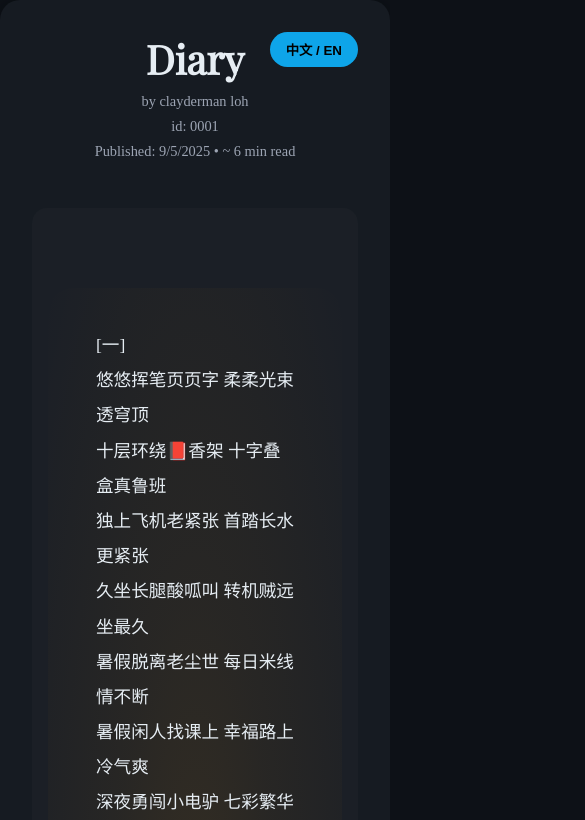
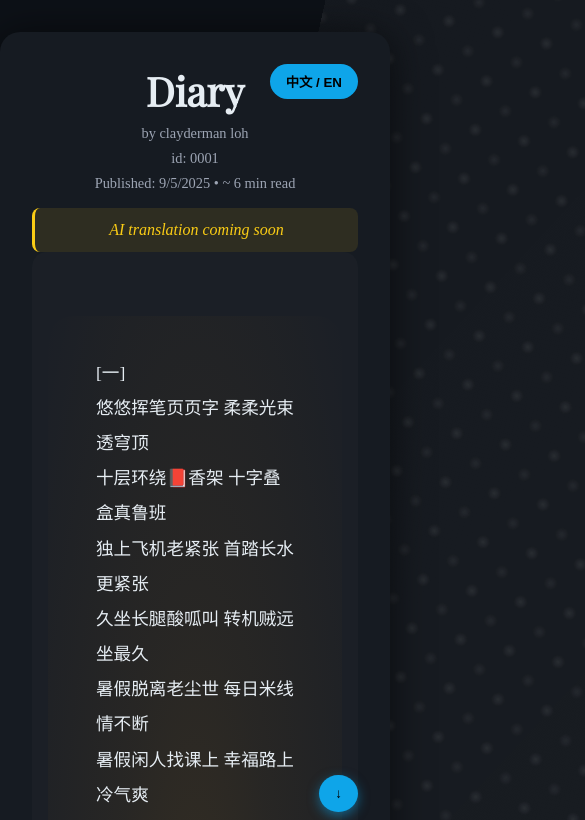
Before and after one commit to claygiraf/diary_poem, a plain HTML site: page index.html in a window 390 px wide. Both pictures are taken after a click on the button "中文 / EN". Shown: the top 820 px of the page, 585 px wide, since content can reach past the window. Drawn offline with nearby package versions, Linux system fonts and the light colour scheme.

Commit message:
Update index.html

```diff
--- a/index.html
+++ b/index.html
@@ -11,103 +11,217 @@
       color: #e6edf3;
       display: flex;
       justify-content: center;
-      align-items: center;
+      align-items: flex-start;
       min-height: 100vh;
       margin: 0;
+      overflow-x: hidden;
+      padding: 2rem 0;
+      position: relative;
+    }
+
+    /* Reflective subtle lighting effect */
+   body::before {
+  content: '';
+  position: absolute;
+  top: -50%;
+  left: -50%;
+  width: 200%;
+  height: 200%;
+  background:
+    radial-gradient(circle, rgba(255,255,255,0.08) 0%, transparent 20%) 0 0/50px 50px,
+    radial-gradient(circle, rgba(255,255,255,0.06) 0%, transparent 20%) 25px 25px/50px 50px,
+    linear-gradient(120deg, rgba(255,255,255,0.02), rgba(255,255,255,0.05) 50%, rgba(255,255,255,0.02));
+  animation: moveLights 220s linear infinite;
+  pointer-events: none;
+  z-index: 0;
+}
+
+@keyframes moveLights {
+  0% { transform: translate(0,0) rotate(0deg); }
+  50% { transform: translate(20px, -20px) rotate(180deg); }
+  100% { transform: translate(0,0) rotate(360deg); }
 }
     .card {
      background: #161b22;
-      padding: 2rem;
+  padding: 2rem 2rem 1rem 2rem; /* top & sides padding, bottom just enough for spacing */
   border-radius: 20px;
   max-width: 800px;
-      box-shadow: 0 4px 20px rgba(0,0,0,0.4);
+  box-shadow: 0 4px 40px rgba(0,0,0,0.6);
   position: relative;
+  z-index: 1;
+  display: flex;
+  flex-direction: column;
+  align-items: stretch;
 }
+
     h1 {
       font-family: 'Playfair Display', serif;
       text-align: center;
       font-size: 2.5rem;
       margin: 0;
     }
+
     .byline, .meta {
       text-align: center;
       font-size: 0.9rem;
       margin-top: 0.5rem;
       color: #9da5b4;
     }
+
     .footer {
       text-align: center;
       font-size: 0.9rem;
       margin-top: 0.5rem;
       color: #9da5b4;
     }
+
     .extra-line {
       text-align: center;
       font-size: 0.9rem;
       margin-top: 0.5rem;
-      color: #9da5b4;
+      color: #0ea5e9;
     }
+    .extra-line a {
+      color: inherit;
+      text-decoration: none;
+    }
+    .extra-line a:hover {
+      text-decoration: underline;
+    }
+
+    .ai-box {
+      background: rgba(250, 204, 21, 0.1);
+      border-left: 3px solid #facc15;
+      color: #facc15;
+      padding: 0.8rem 1rem; /* remove bottom padding if any */
+      border-radius: 8px;
+      text-align: center;
+      font-style: italic;
+      margin: 1.5rem 0 0 0; /* top margin only */
+    }
+
+    .footer, .extra-line, #views {
+  margin: 0; /* remove all margins */
+  padding: 0; /* remove all padding */
+  text-align: center;
+}
+
     .poem {
-      margin: 3rem 0;
-      padding: 2rem;
+  margin: 0;
+  padding: 2rem 2rem 0 2rem; /* bottom = 0 */
   line-height: 2;
   white-space: pre-wrap;
   font-size: 1.1rem;
   background: rgba(255,255,255,0.02);
   border-radius: 15px;
 }
+
+#views, .footer, .extra-line {
+  margin: 0.5rem 0; /* uniform vertical spacing */
+  padding: 0;
+  text-align: center;
+}
+
+.ai-box {
+  margin: 1rem 0 0 0; /* top margin only */
+  padding: 0.8rem 1rem; /* bottom padding = 0 */
+}
+
 .chapter-1 {
   background: radial-gradient(ellipse at center, rgba(245, 158, 11, 0.12) 0%, rgba(245, 158, 11, 0.06) 40%, rgba(245, 158, 11, 0.02) 80%, transparent 100%);
   padding: 2.5rem 3rem;
   border-radius: 25px;
-      margin: 3rem -1rem;
+  margin: 2rem -1rem 0 -1rem;
       display: block;
     }
     .chapter-2 {
       background: radial-gradient(ellipse at center, rgba(16, 185, 129, 0.12) 0%, rgba(16, 185, 129, 0.06) 40%, rgba(16, 185, 129, 0.02) 80%, transparent 100%);
       padding: 2.5rem 3rem;
       border-radius: 25px;
-      margin: 3rem -1rem;
+      margin: 2rem -1rem 0 -1rem;
       display: block;
     }
     .chapter-3 {
       background: radial-gradient(ellipse at center, rgba(59, 130, 246, 0.12) 0%, rgba(59, 130, 246, 0.06) 40%, rgba(59, 130, 246, 0.02) 80%, transparent 100%);
       padding: 2.5rem 3rem;
       border-radius: 25px;
-      margin: 3rem -1rem;
+      margin: 2rem -1rem 0 -1rem;
       display: block;
     }
+
     .toggle-btn {
       position: absolute;
+      top: 2rem;
       right: 2rem;
-      top: 2rem;
       background: #0ea5e9;
       border: none;
       padding: 0.5rem 1rem;
       border-radius: 9999px;
       font-weight: bold;
       cursor: pointer;
+      z-index: 2;
+    }
+
+    .scroll-btn {
+      position: fixed;
+      bottom: 2rem;
+      right: 2rem;
+      background: #0ea5e9;
+      border: none;
+      padding: 0.7rem 1rem;
+      border-radius: 50%;
+      font-weight: bold;
+      cursor: pointer;
+      z-index: 2;
+      box-shadow: 0 4px 12px rgba(14,165,233,0.5);
+      transition: transform 0.2s;
+    }
+
+    .scroll-btn:hover {
+      transform: scale(1.1);
+    }
+
+    /* View icon instead of emoji */
+    .view-icon {
+      display: inline-block;
+      vertical-align: middle;
+      width: 16px;
+      height: 16px;
+      margin-right: 4px;
+
     }
   </style>
 </head>
 <body>
   <div class="card">
     <button class="toggle-btn" onclick="toggleLang()">中文 / EN</button>
+
     <h1 id="title">日记</h1>
-    <div class="byline" id="byline">作者 clayderman loh</div>
+    <div class="byline" id="byline">作者 罗德盛</div>
     <div class="byline" id="id-line">id: 0001</div>
     <div class="meta">
       <span id="date">发布于：</span> • <span id="readtime"></span>
     </div>
 
+    <!-- AI notice box -->
+    <div id="ai-notice" class="ai-box"></div>
+
     <!-- poem content -->
     <div id="poem" class="poem"></div>
 
-    <div class="meta" id="views" style="margin-bottom: 1rem;">👁️ 0 views</div>
+    <div class="meta" id="views" style="margin-bottom:0.5rem;">
+      <svg class="view-icon" viewBox="0 0 24 24" fill="currentColor">
+        <path d="M12 5c-7.633 0-12 6.999-12 7s4.367 7 12 7 12-6.999 12-7-4.367-7-12-7zm0 12c-2.757 0-5-2.243-5-5s2.243-5 5-5 5 2.243 5 5-2.243 5-5 5zm0-8c-1.657 0-3 1.343-3 3s1.343 3 3 3 3-1.343 3-3-1.343-3-3-3z"/>
+      </svg>
+      <span id="view-count">0 views</span>
+    </div>
 
     <div class="footer" id="footer">© clayderman 2025 版权所有</div>
-    <div class="extra-line" id="extra-line">@claygiraf</div>
+    <div class="extra-line" id="extra-line"><a href="https://www.instagram.com/claygiraf" target="_blank">@claygiraf</a></div>
   </div>
+
+  <!-- Scroll button bottom-right -->
+  <button class="scroll-btn" id="scroll-btn" onclick="scrollPage()">↓</button>
 
   <script>
     const POEM_TEXT = `[一]
@@ -176,22 +290,24 @@
 注释
 最大花市: 斗南花市
 六角龙: 六角恐龙鱼
-龙门窟: 龙门石窟
-`;
+龙门窟: 龙门石窟`;
+
     const LANG = {
       en: {
         title: "Diary",
         byline: "by clayderman loh",
         published: "Published:",
         readtime: "~ {min} min read",
-        footer: "© clayderman 2025 All rights reserved."
+        footer: "© clayderman 2025 All rights reserved.",
+        aiNotice: "AI translation coming soon"
       },
       zh: {
         title: "日记",
         byline: "作者 clayderman loh",
         published: "发布于：",
         readtime: "约 {min} 分钟阅读",
-        footer: "© clayderman 2025 版权所有"
+        footer: "© clayderman 2025 版权所有",
+        aiNotice: ""
       }
     };
 
@@ -199,6 +315,7 @@
     let viewCount = 0;
     const minutes = Math.ceil(POEM_TEXT.length / 150);
     const now = new Date();
+    let scrollAtBottom = true; // toggle scroll direction
 
     function $(id){ return document.querySelector(id); }
 
@@ -209,6 +326,14 @@
       $("#date").innerHTML = dict.published + " " + now.toLocaleDateString();
       $("#readtime").innerHTML = dict.readtime.replace('{min}', minutes);
       $("#footer").textContent = dict.footer;
+
+      // Show AI box only in English
+      if(currentLang === 'en'){
+        $("#ai-notice").textContent = dict.aiNotice;
+        $("#ai-notice").style.display = 'block';
+      } else {
+        $("#ai-notice").style.display = 'none';
+      }
 
       // Apply colors to each chapter
       let poemContent = POEM_TEXT;
@@ -225,23 +350,30 @@
     }
 
     function initViewCounter() {
-      $("#views").textContent = `👁️ ${viewCount} views`;
+      $("#view-count").textContent = viewCount + ' views';
     }
 
     function updateViewCount() {
       viewCount++;
-      $("#views").textContent = `👁️ ${viewCount} views`;
+      $("#view-count").textContent = viewCount + ' views';
+    }
+
+    function scrollPage() {
+      if(scrollAtBottom){
+        window.scrollTo({ top: document.body.scrollHeight, behavior: 'smooth' });
+        scrollAtBottom = false;
+        $("#scroll-btn").textContent = '↑';
+      } else {
+        window.scrollTo({ top: 0, behavior: 'smooth' });
+        scrollAtBottom = true;
+        $("#scroll-btn").textContent = '↓';
+      }
     }
 
     // Initialize
     initViewCounter();
     renderLang();
-
-  // Increase only once when page loads
-window.addEventListener('load', () => {
-  updateViewCount();
-});
-
+    window.addEventListener('load', () => { updateViewCount(); });
   </script>
 </body>
 </html>
```
Lines whose indentation alone changed are shown as unchanged.
